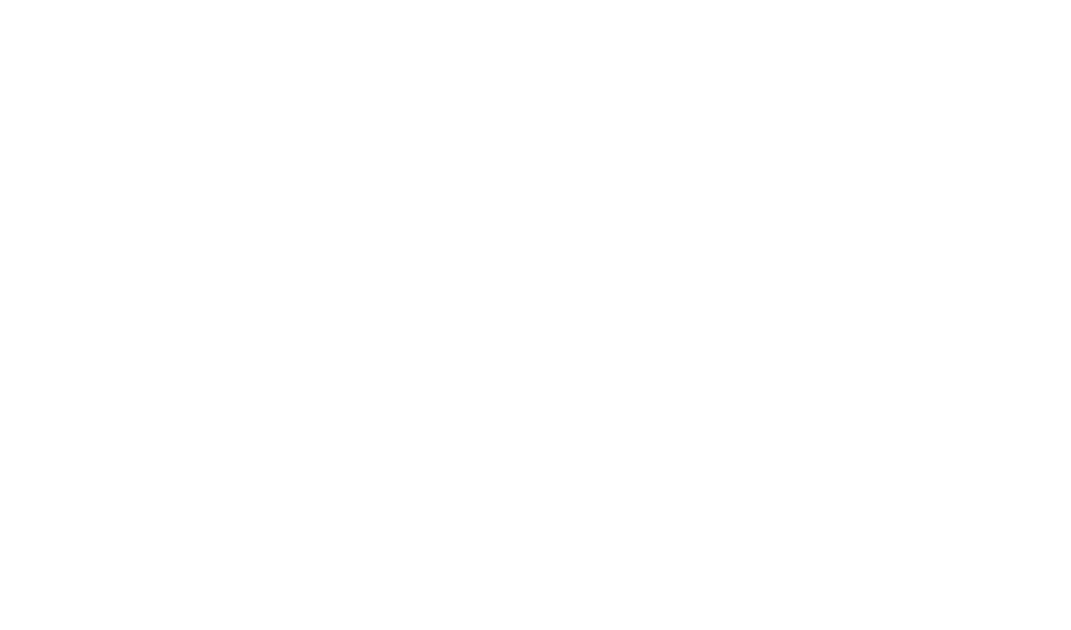
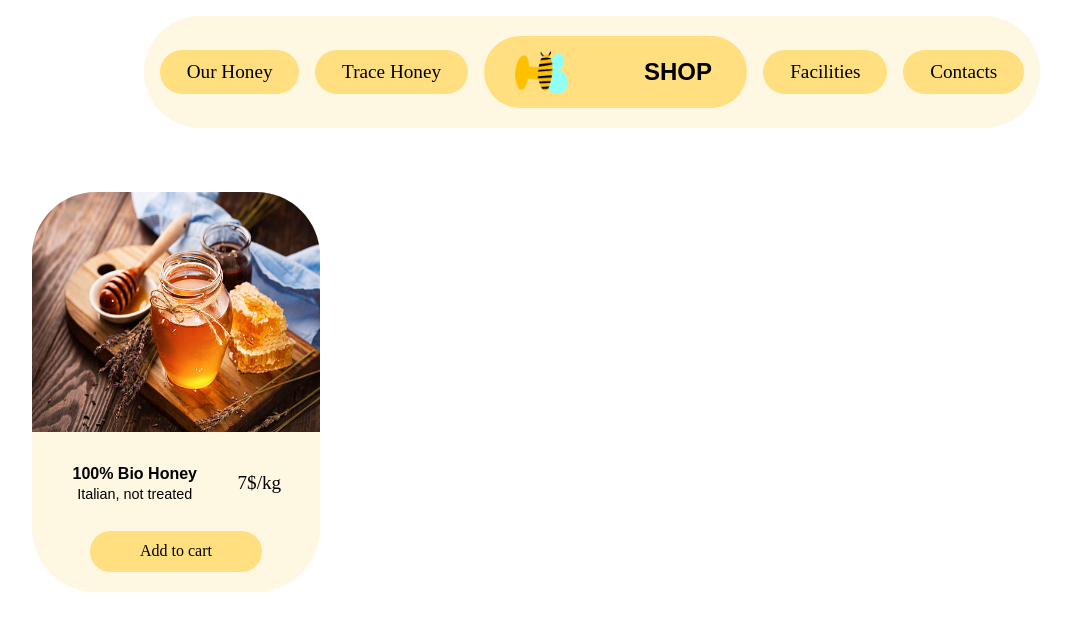
Before and after one commit to FraDili95/W1D4, a plain HTML site: page index.html in a window 1280 px wide. Shown: the whole page, without its empty margins (48-1119 px from the left). Drawn offline with Linux system fonts and the light colour scheme.

Commit message:
Ex finito in flex

```diff
--- a/index.html
+++ b/index.html
@@ -3,9 +3,40 @@
 <head>
     <meta charset="UTF-8">
     <meta name="viewport" content="width=device-width, initial-scale=1.0">
-    <title>Document</title>
+    <link rel="stylesheet" href="style.css"><!--Foglio di stile-->
+    <title>W1D4</title>
 </head>
 <body>
 
+ <header>
+
+   <div>Our Honey</div><!--1-->
+   <div>Trace Honey</div><!--2-->
+   <div><img src="Assets/logo.png" alt="Logo Azienda">SHOP</div><!--3-->
+   <div>Facilities</div><!--4-->
+   <div>Contacts</div><!--5-->
+
+ </header>
+
+ <section class="card">
+  <img src="Assets/honey.jpg" alt="immagine prodotto (miele)">
+  <div class="foot">
+    <div><!--2 contenitori scritte sx e dx-->
+      <div><!--SX-->
+        <span>100% Bio Honey</span>
+        <span>Italian, not treated</span>
+      </div>
+      <div><!--DX-->
+        7$/kg
+      </div>
+    </div>
+  </div>
+  <!--BOTTONE SOTTO-->
+  <div id="button">
+    Add to cart
+  </div>
+
+ </section>
+
 </body>
 </html>
--- a/style.css
+++ b/style.css
@@ -0,0 +1,101 @@
+body{
+    margin: 0;
+    margin-top: 1rem;
+    display: flex;
+    align-content: space-between;
+    flex-direction: column;
+    align-items: center;
+    justify-content: space-between;
+    gap: 4rem;
+}
+
+header{
+
+    width: 70%;
+    height: 7rem;
+    background-color: #FEF7E2;
+    border-radius: 3.5rem;
+    display: flex;
+    flex-wrap: nowrap;
+    justify-content: space-evenly;
+    align-items: center;
+}
+
+header div {
+    display: flex;
+    align-items: center;
+    background-color: #FFDF7F;
+    border-radius: 2.5rem;
+    height: 40%;
+    padding: 0 3%;
+    font-weight: 450;
+    font-size: 1.2rem;
+    cursor: pointer;
+}
+
+header div:nth-child(3) {
+    border-radius: 2.5rem;
+    height: 65%;
+    padding: 0 8%;
+    font-weight: 600;
+    font-family: Arial, Helvetica, sans-serif;
+    font-size: 1.5rem;
+}
+
+header div img{
+    position: relative;
+    left: -2.5rem;
+    max-height: 60%;
+    padding-right: 30%;
+}
+/*------CARD-------------------------*/
+.card{
+    align-self: flex-start;
+    margin-left: 5rem;
+    border-radius: 4rem;
+    background-color: #FEF7E2;
+    height: 25rem;
+    width: 18rem;
+}
+
+.card img{
+    width: 100%;
+    height: 60%;
+    border-radius: 4rem 4rem 0 0;
+}
+
+.foot div {
+    margin-top: 0.9rem;
+    display: flex;
+    justify-content: space-evenly;
+    align-items: center;
+}
+.foot div div{
+    display: flex;
+    max-width: 8rem;
+    flex-wrap: wrap;
+    font-weight: 500;
+    font-size: 1.2rem;
+}
+.foot div div span:first-child{
+    font-weight: bold;
+    font-family: Arial, Helvetica, sans-serif;
+    font-size: 1rem;
+}
+.foot div div span:last-child{
+    margin-top: 0.2rem;
+    font-weight: 500;
+    font-family: Arial, Helvetica, sans-serif;
+    font-size: 0.9rem;
+}
+
+#button{
+    margin: auto;
+    margin-top: 10%;
+    padding: 4% 0;
+    width: 60%;
+    text-align: center;
+    background-color: #FFDF7F;
+    border-radius: 2.5rem;
+    font-weight: 500;
+}
```
